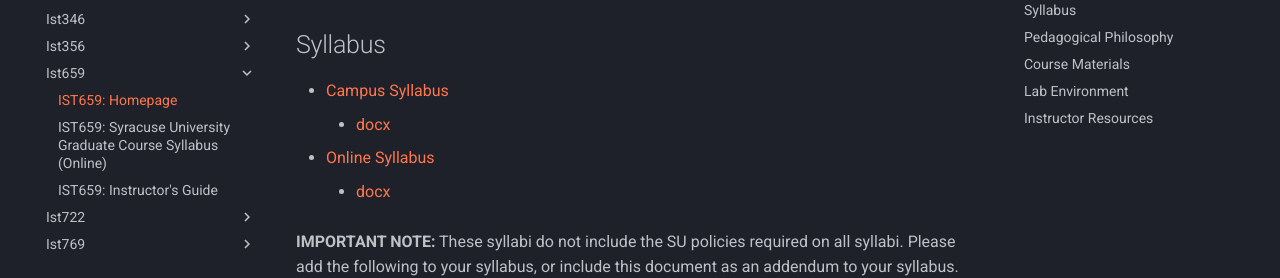
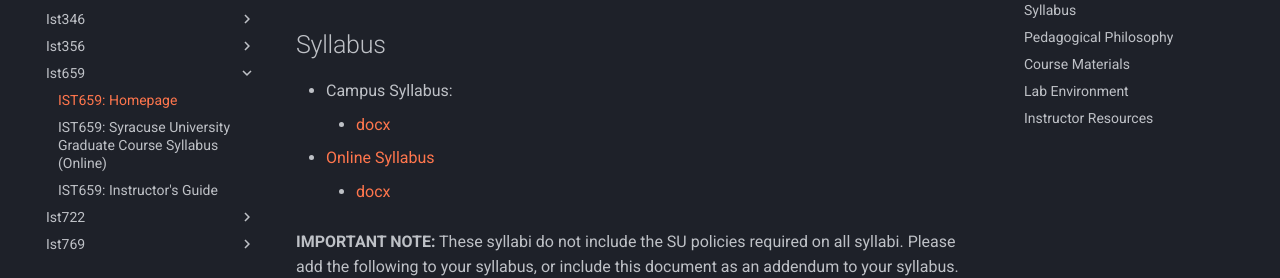
Before and after one commit to mafudge/courses, an MkDocs documentation site: the page built from website/docs/ist659/index.md, in a window 1280 px wide and 900 px high, scrolled down 414 px. Shown: the part 179-457 px from the top of the window. Built offline with MkDocs 1.6.1 and Material for MkDocs 9.7.7, drawn with Linux system fonts in a browser that asks for light colours; comment, search, counter and statistics services are not loaded.

Commit message:
files updated

```diff
--- a/website/docs/ist659/index.md
+++ b/website/docs/ist659/index.md
@@ -16,7 +16,7 @@ This course is for beginners.
 
 ## Syllabus
 
-- [Campus Syllabus](syllabus-campus.md)
+- Campus Syllabus:
     - [docx](syllabus-campus.docx)
 - [Online Syllabus](syllabus-online.md)
     - [docx](syllabus-online.docx)
--- a/website/mkdocs.yml
+++ b/website/mkdocs.yml
@@ -45,5 +45,5 @@ markdown_extensions:
   - pymdownx.tasklist:
       custom_checkbox: true
   - pymdownx.emoji:
-      emoji_index: !!python/name:materialx.emoji.twemoji
-      emoji_generator: !!python/name:materialx.emoji.to_svg
+      emoji_index: !!python/name:material.extensions.emoji.twemoji
+      emoji_generator: !!python/name:material.extensions.emoji.to_svg
```
Also changed, not shown: 5 other files.
